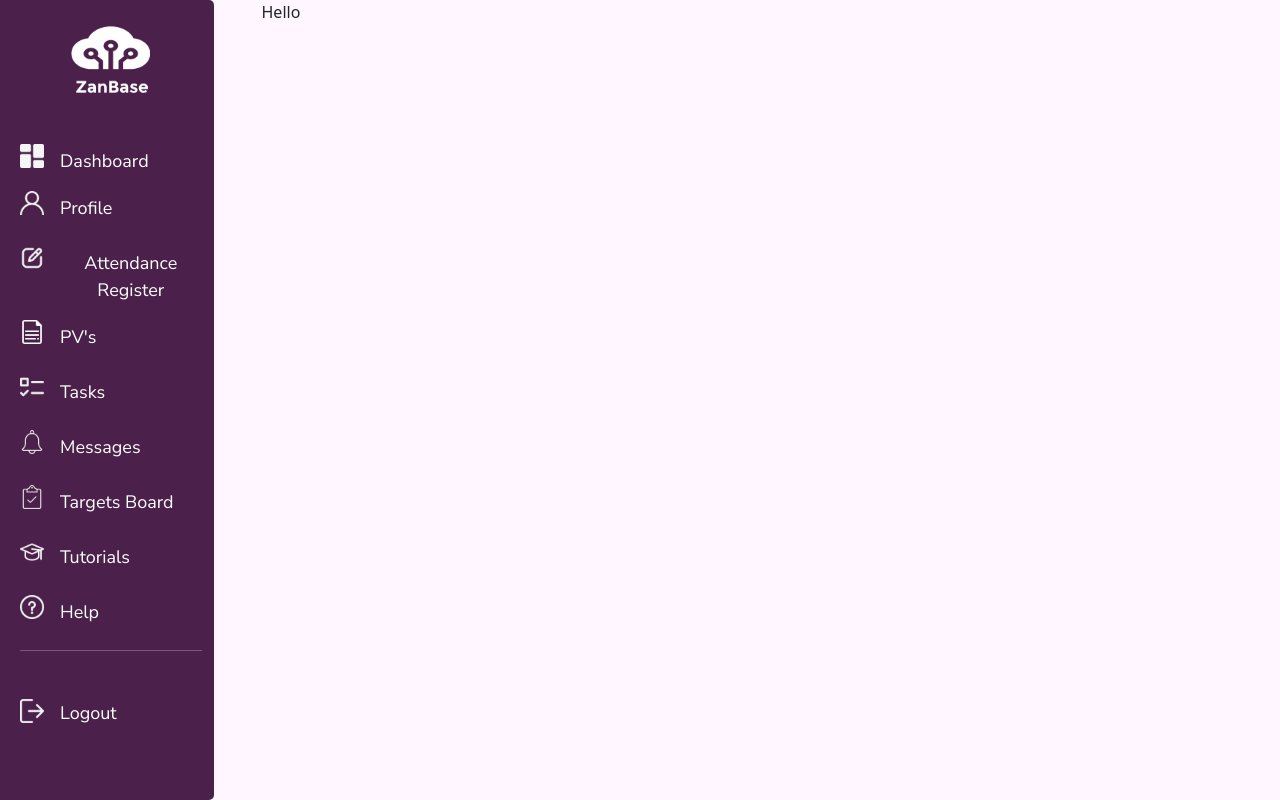
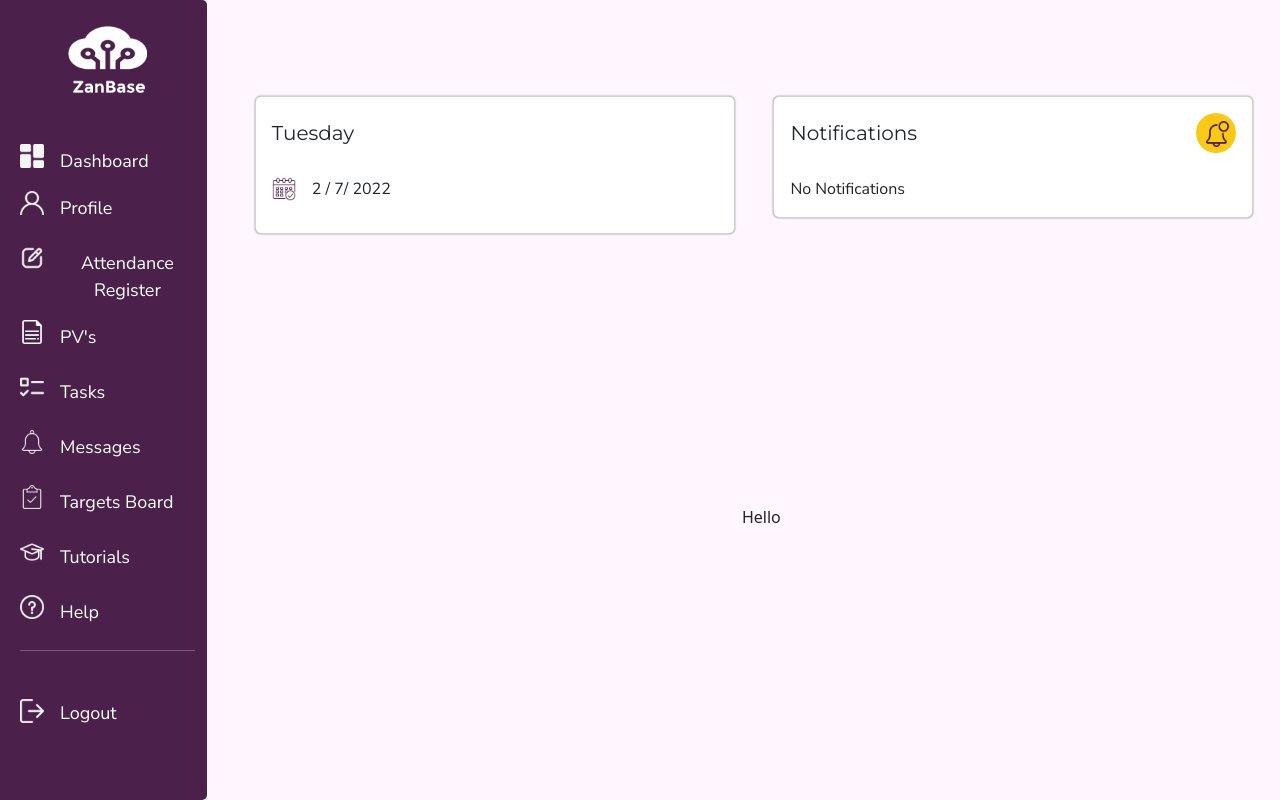
Before and after one commit to GeoffreyGichaga/ZanBase, a React (Create React App) app in the folder client/: page /dashboard in a window 1280 px wide. Built offline with nearby package versions, Linux system fonts and the light colour scheme.

Commit message:
add dashboard date and notifications card

```diff
--- a/client/src/App.js
+++ b/client/src/App.js
@@ -14,7 +14,7 @@ import Messages from './Pages/Messages'
 import TargetsBoard from './Pages/TargetsBoard'
 import Tutorials from './Pages/Tutorials'
 import Help from './Pages/Help'
-
+import AttendanceRegister from './Pages/AttendanceRegister'
 
 function App() {
   return (
@@ -26,6 +26,7 @@ function App() {
         <Route path='/cookies' element={<Cookies/>}/>
         <Route path='/dashboard' element={<Dashboard/>}/>
         <Route path='/profile' element={<Profile/>}/>
+        <Route path='/attendance-register' element={<AttendanceRegister/>}/>
         <Route path='/pv' element={<Pv/>}/>
         <Route path='/tasks' element={<Task/>}/>
         <Route path='/messages' element={<Messages/>}/>
--- a/client/src/Components/SidePanel.js
+++ b/client/src/Components/SidePanel.js
@@ -13,10 +13,8 @@ import bell from '../Assets/bell.png'
 import checklist from '../Assets/checklist.png'
 import user3 from '../Assets/user3.png'
 import logout from '../Assets/logout.png'
-import {useNavigate} from 'react-router-dom'
 
 const SidePanel = () => {
-    const navigate = useNavigate()
   return (
     <>
         <Row className='sidepanel'>
@@ -34,42 +32,42 @@ const SidePanel = () => {
 
                 <div className='d-flex mt-3'>
                     <img className='menu-icons' src={user2} alt='Dash'/>
-                    <a href='/dashboard' className='menutext ms-3 mt-1'>Profile</a>
+                    <a href='/profile' className='menutext ms-3 mt-1'>Profile</a>
                 </div>
 
                 <div className='d-flex mt-4'>
                     <img className='menu-icons' src={user3} alt='Dash'/>
-                    <a href='/dashboard' className='menutext ms-3 mt-1'>Attendance Register</a>
+                    <a href='/attendance-register' className='menutext ms-3 mt-1'>Attendance Register</a>
                 </div>
 
                 <div className='d-flex mt-3'>
                     <img className='menu-icons' src={files} alt='Dash'/>
-                    <a href='/dashboard' className='menutext ms-3 mt-1'>PV's</a>
+                    <a href='/pv' className='menutext ms-3 mt-1'>PV's</a>
                 </div>
 
                 <div className='d-flex mt-4'>
                     <img className='menu-icons' src={checklist} alt='Dash'/>
-                    <a href='/dashboard' className='menutext ms-3 mt-1'>Tasks</a>
+                    <a href='/tasks' className='menutext ms-3 mt-1'>Tasks</a>
                 </div>
 
                 <div className='d-flex mt-4'>
                     <img className='menu-icons' src={bell} alt='Dash'/>
-                    <a href='/dashboard' className='menutext ms-3 mt-1'>Messages</a>
+                    <a href='/messages' className='menutext ms-3 mt-1'>Messages</a>
                 </div>
 
                 <div className='d-flex mt-4'>
                     <img className='menu-icons' src={clipboards} alt='Dash'/>
-                    <a href='/dashboard' className='menutext ms-3 mt-1'>Targets Board</a>
+                    <a href='/targetsboard' className='menutext ms-3 mt-1'>Targets Board</a>
                 </div>
 
                 <div className='d-flex mt-4'>
                     <img className='menu-icons' src={graduationhat} alt='Dash'/>
-                    <a href='/dashboard' className='menutext ms-3 mt-1'>Tutorials</a>
+                    <a href='/tutorials' className='menutext ms-3 mt-1'>Tutorials</a>
                 </div>
 
                 <div className='d-flex mt-4'>
                     <img className='menu-icons' src={information} alt='Dash'/>
-                    <a href='/dashboard' className='menutext ms-3 mt-1'>Help</a>
+                    <a href='/help' className='menutext ms-3 mt-1'>Help</a>
                 </div>
 
                 <hr className='hrline mt-4'/>
--- a/client/src/Pages/Dashboard.js
+++ b/client/src/Pages/Dashboard.js
@@ -4,23 +4,80 @@ import Row from 'react-bootstrap/Row'
 import Col from 'react-bootstrap/Col'
 import '../Styling/dashboard.css'
 import SidePanel from '../Components/SidePanel'
+import Card from 'react-bootstrap/Card'
+import bellnot from '../Assets/notification.png'
+import calendar from '../Assets/calendar.png'
 
 
 
 
 const Dashboard = () => {
+
+  const week = ["Sunday","Monday","Tuesday","Wednesday","Thursday","Friday","Saturday"]
+  const current = new Date()
+  const day = current.getDay()
+  const date = current.getDate()
+  const month = current.getMonth()
+  const year = current.getFullYear()
+
+  const displayDay = week[day]
+  const fullDate = `${date} / ${month}/ ${year}`
+
+
+
+
+
   return (
     <>
     <Container fluid className='dashpanel d-flex justify-content-start'>
         <SidePanel/>
 
+        <Row className='mt-5 ms-5'>
+          <Col className='mt-5'>
+            <Card className='infocards'>
+              <Card.Body>
+                <div className='d-flex justify-content-between'>
+                  <Card.Title className='card-title text-start mt-2'>{displayDay}</Card.Title>
 
-        <Row className=' ms-5'>
-            <Col>
-                Hello
-            </Col>
 
-            </Row>
+                </div>
+                <Card.Text className='card-info d-flex text-start mt-4'>
+                  <img className='calendaricon' src={calendar} alt='calendar'/>
+                  <p className='fulldate ms-3'>{fullDate}</p>
+                </Card.Text>
+              </Card.Body>
+            </Card>
+          </Col>
+
+
+          <Col className='mt-5'>
+            <Card className='infocards'>
+              <Card.Body>
+                <div className='d-flex justify-content-between'>
+                  <Card.Title className='card-title text-start mt-2'>Notifications</Card.Title>
+                  <span className='yellowcircle'>
+                    <img className='bellicon ms-1 mt-2' src={bellnot} alt='bell'/>
+                  </span>
+
+                </div>
+                <Card.Text className='card-info text-start mt-4'>
+                  No Notifications
+                </Card.Text>
+              </Card.Body>
+            </Card>
+          </Col>
+
+
+
+
+
+          <Col>
+              Hello
+          </Col>
+
+        </Row>
+
+
 
     </Container>
     </>
--- a/client/src/Styling/dashboard.css
+++ b/client/src/Styling/dashboard.css
@@ -5,33 +5,42 @@
 
  */
 
+.card-title{
+    font-family: 'Montserrat', sans-serif;
+
+}
+.card-info{
+    font-family: 'Nunito Sans', sans-serif;
+
+}
+
+.yellowcircle{
+    height: 40px;
+    width: 40px;
+    background-color: #fac817;
+    border-radius: 50%;
+}
+
+.infocards{
+    box-shadow:  0px  0px 2px grey;
+    border: none;
+    border-radius: 5px;
+    width: 30rem;
+    height: 10rem;
+
+}
+
+.bellicon{
+    width: 1.6rem;
+}
+
+.calendaricon{
+    width: 1.5rem;
+    height: 1.5rem;
+}
+
+.fulldate{
+    font-family: 'Nunito Sans', sans-serif;
 
 
-
-
-
-.sidepanel{
-    background-color: #4B214B;
-    width: 17%;
-    height: 100vh;
-    border-radius: 0px 5px 5px 0px;
 }
-
-.dashpanel{
-    background-color: #fff6ff;
-}
-
-.zanlogo{
-    width: auto;
-    height: 5rem;
-}
-
-.menu-icons{
-    width: auto;
-    height: 1.5rem;
-}
-.menutext{
-    color: white;
-    font-family: 'Nunito Sans', sans-serif;
-    font-size: 18px;
-}
```
Also changed, not shown: client/src/Assets/calendar.png (added), client/src/Assets/notification.png (added).
